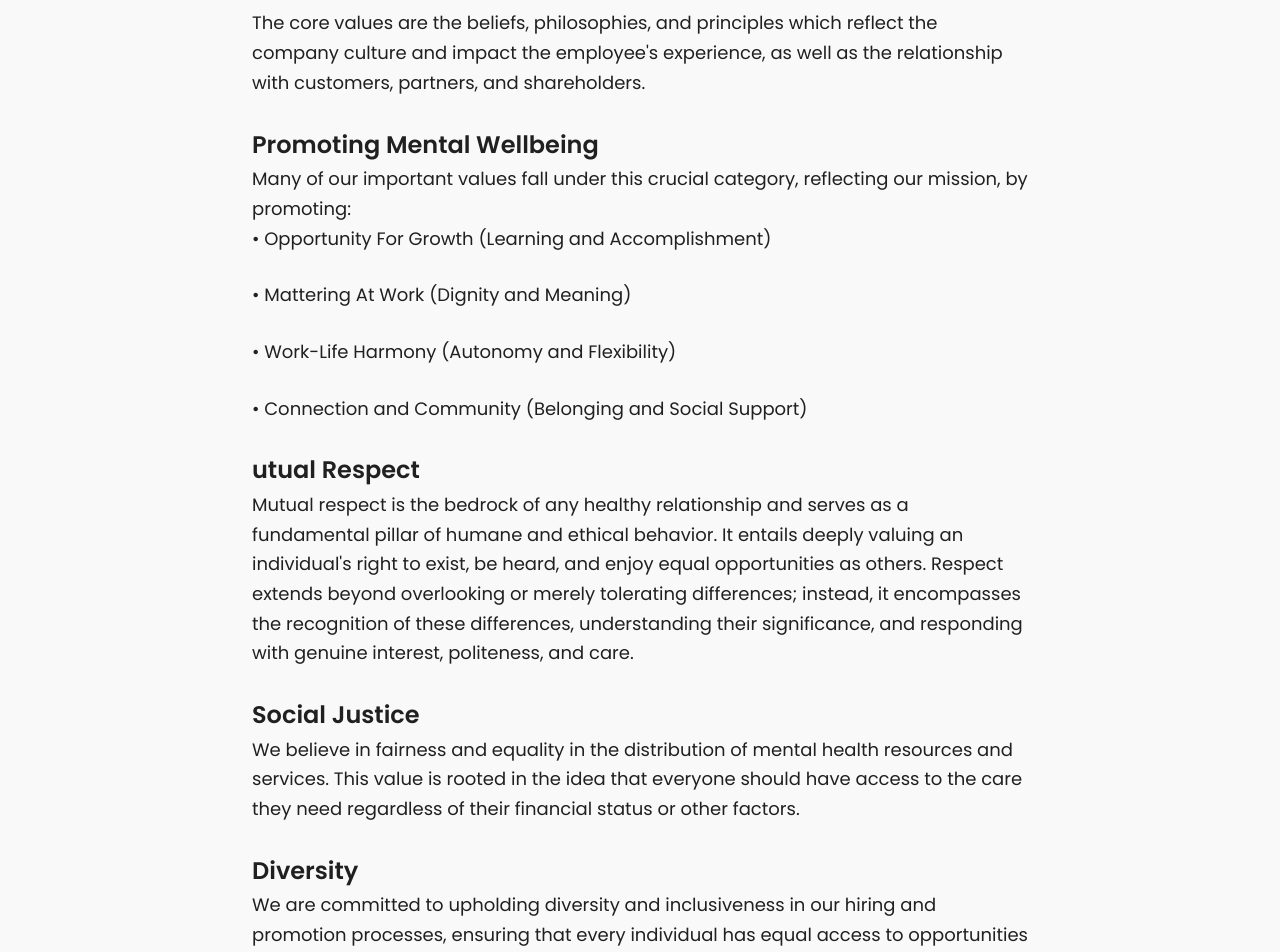
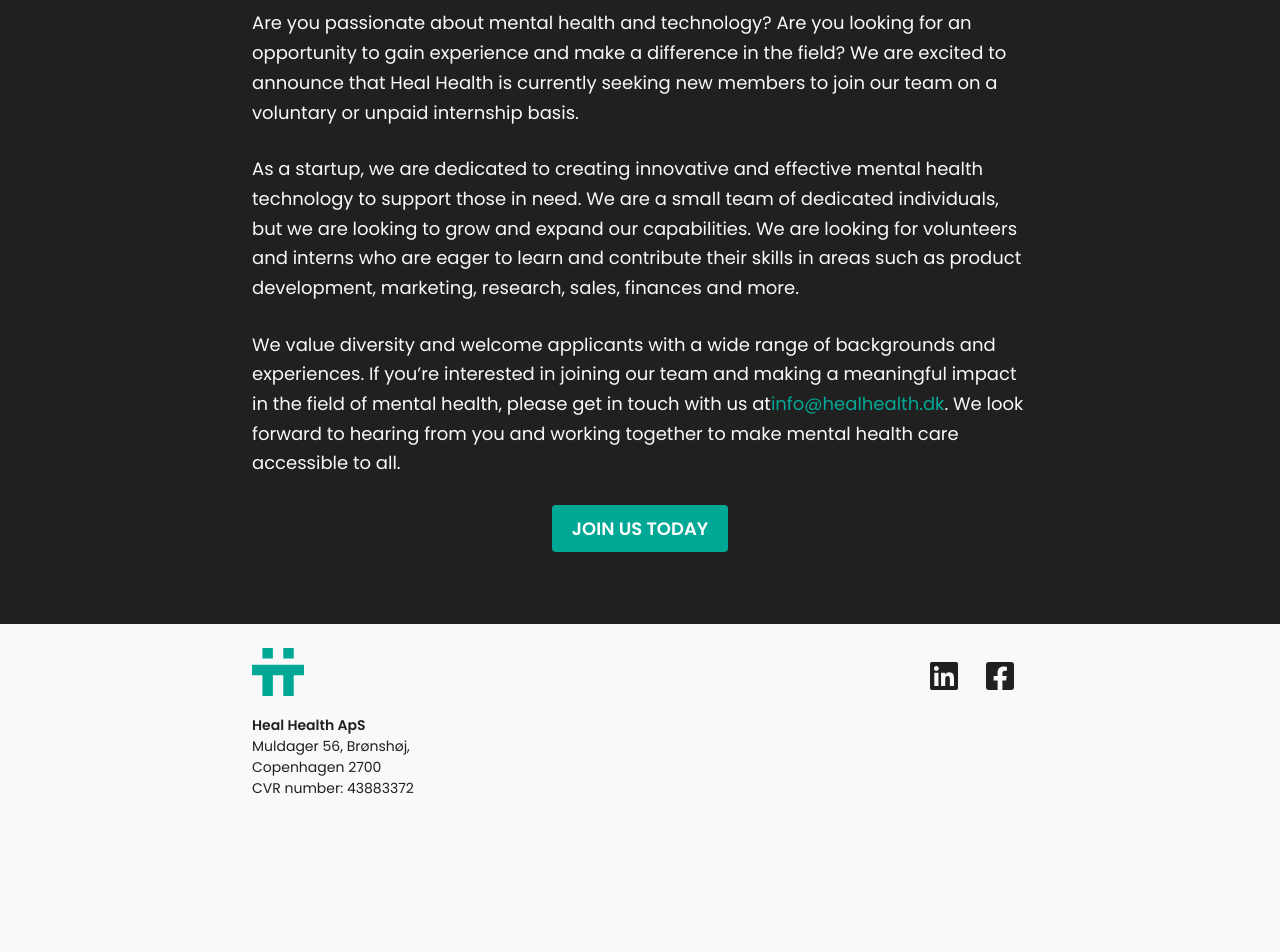
Before and after one commit to healhealth/website, a React (Create React App) app: page / in a window 1280 px wide. Shown: the part 3260-4212 px from the top of the page. After the commit the page ends 4083 px from the top, so only its background shows below. Built offline with nearby package versions, Linux system fonts and the light colour scheme.

Commit message:
Fixed our core values markdown and styling issues and text

```diff
--- a/src/components/Main.css
+++ b/src/components/Main.css
@@ -30,3 +30,8 @@
   line-height: 1.65;
   margin-bottom: 1.5em;
 }
+
+.site-main ul {
+  margin-bottom: 1.5em;
+  padding-left: 1.5em;
+}
--- a/src/components/OurCoreValue.tsx
+++ /dev/null
@@ -1,35 +0,0 @@
-const OurCoreValue = () => (
-  <div className="site-main-inner-wrapper">
-    <section>
-      <h2>Our Core Value</h2>
-      <p>
-      The core values are the beliefs, philosophies, and principles which reflect the company culture and impact the employee's experience, as well as the relationship with customers, partners, and shareholders.
-      </p>
-      <p>
-      <h3>Promoting Mental Wellbeing</h3>
-         Many of our important values fall under this crucial category, reflecting our mission, by promoting:
-
- <p>&#x2022; Opportunity For Growth (Learning and Accomplishment)</p>
-  <p>&#x2022; Mattering At Work (Dignity and Meaning)</p>
-  <p>&#x2022; Work-Life Harmony (Autonomy and Flexibility)</p>
-  <p>&#x2022; Connection and Community (Belonging and Social Support)</p>
-
-      </p>
-      <p>
-      <h3>utual Respect</h3>
-         Mutual respect is the bedrock of any healthy relationship and serves as a fundamental pillar of humane and ethical behavior. It entails deeply valuing an individual's right to exist, be heard, and enjoy equal opportunities as others. Respect extends beyond overlooking or merely tolerating differences; instead, it encompasses the recognition of these differences, understanding their significance, and responding with genuine interest, politeness, and care.
-
-      </p>
-      <p>
-      <h3>Social Justice</h3>
-       We believe in fairness and equality in the distribution of mental health resources and services. This value is rooted in the idea that everyone should have access to the care they need regardless of their financial status or other factors.
-      </p>
-      <p>
-        <h3>Diversity</h3>
-          We are committed to upholding diversity and inclusiveness in our hiring and promotion processes, ensuring that every individual has equal access to opportunities and advancement within our company.</p>
-
-    </section>
-  </div>
-);
-
-export default OurCoreValue;
```
Also changed, not shown: src/components/OurCoreValues.tsx (added, +56 -0 lines).
